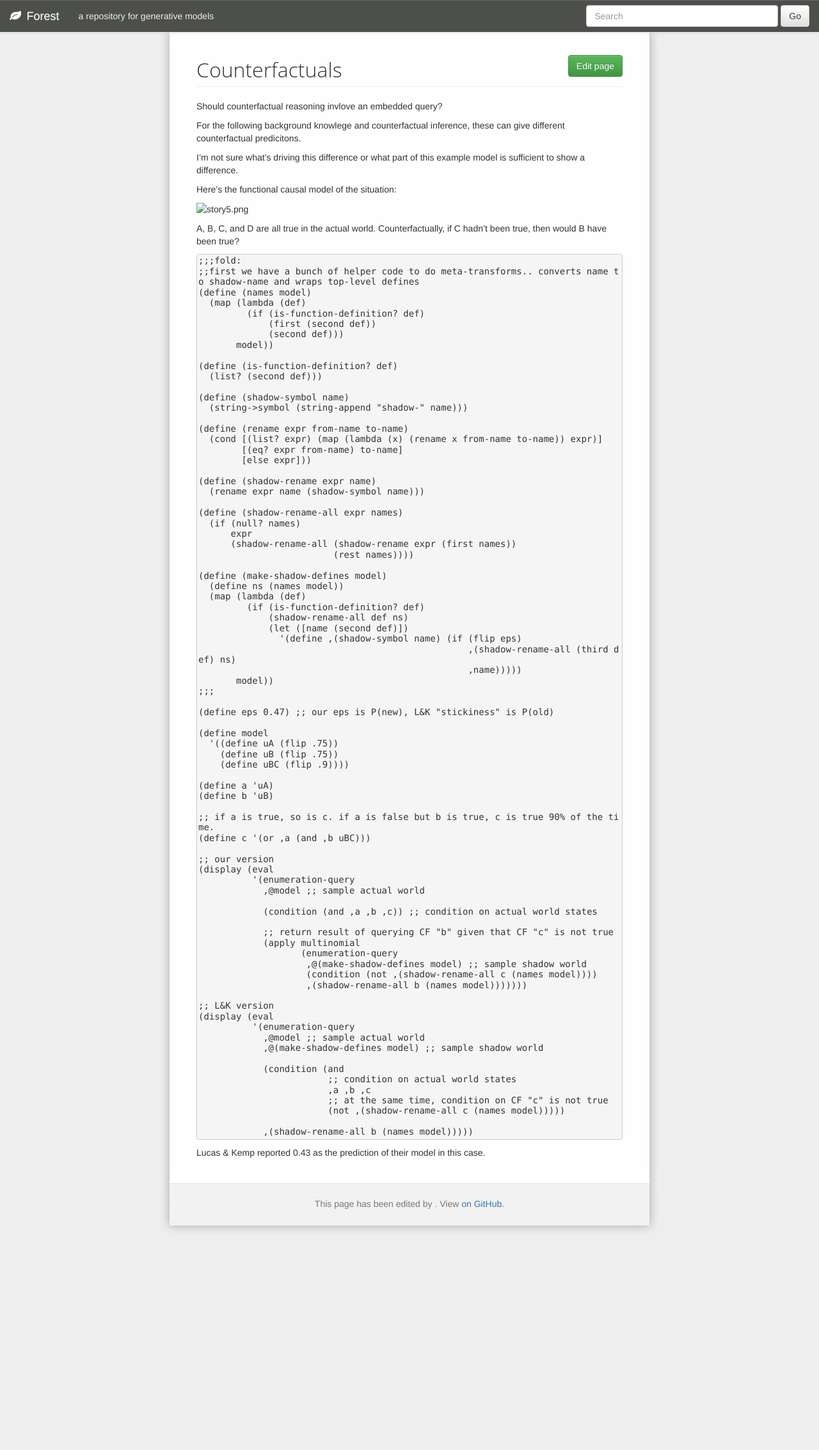
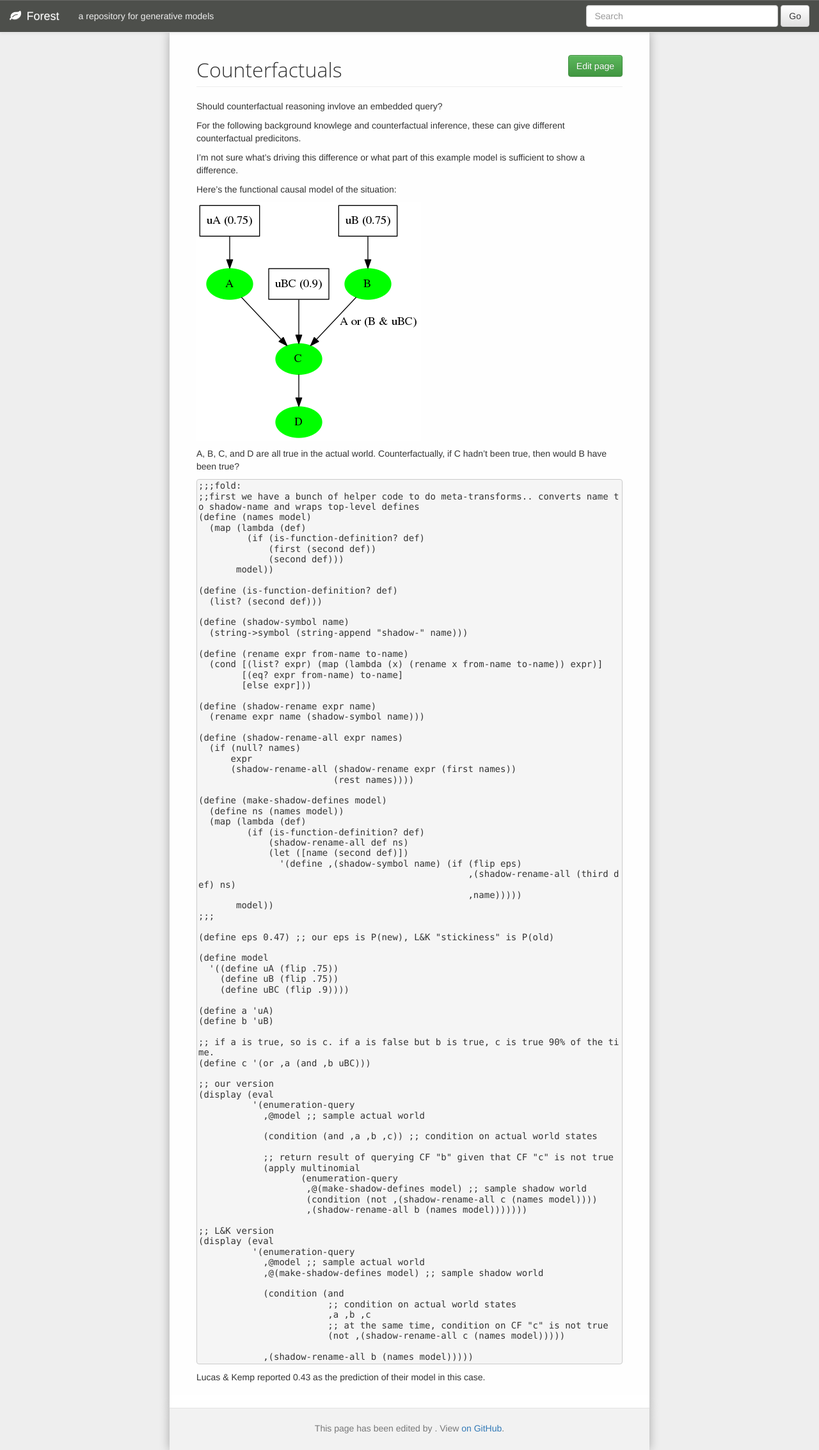
Before and after one commit to forestdb/forestdb.org, a Jekyll site: the page built from models/embedded-counterfactuals.md, in a window 1280 px wide. Shown: the whole page at 64% size. Built offline with Jekyll 4.4.1, drawn with Linux system fonts in a browser that asks for light colours; nearby versions of some CDN libraries; a script that is not in the unit is left out; comment, search, counter and statistics services are not loaded.

Commit message:
update img link

```diff
--- a/models/embedded-counterfactuals.md
+++ b/models/embedded-counterfactuals.md
@@ -12,7 +12,7 @@ I'm not sure what's driving this difference or what part of this example model i
 
 Here's the functional causal model of the situation:
 
-![story5.png](story5.png)
+![story5.png](../assets/img/story5.png)
 
 A, B, C, and D are all true in the actual world. Counterfactually, if C hadn't been true, then would B have been true?
 
```
